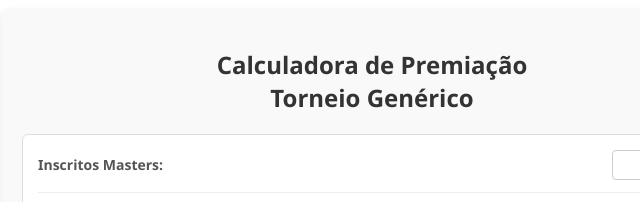
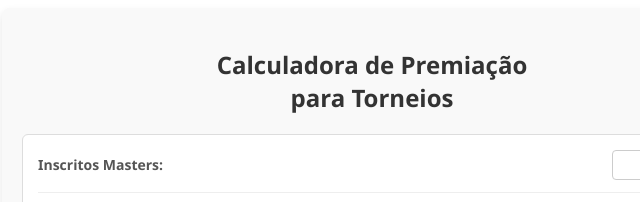
Before and after one commit to lucasmarbatista/tournament_boosters_calculator, a plain HTML site: page tournament_calculator.html in a window 1280 px wide. Shown: the top 202 px of the page, 268-908 px from the left. Drawn offline with Linux system fonts and the light colour scheme.

Commit message:
Fix typo

```diff
--- a/tournament_calculator.html
+++ b/tournament_calculator.html
@@ -104,7 +104,7 @@
 
 <div class="main-container">
 <div class="tcg-calculator">
-    <h2>Calculadora de Premiação<br>Torneio Genérico</h2>
+    <h2>Calculadora de Premiação<br>para Torneios</h2>
 
     <div class="settings-panel">
         <div class="input-row">
```
